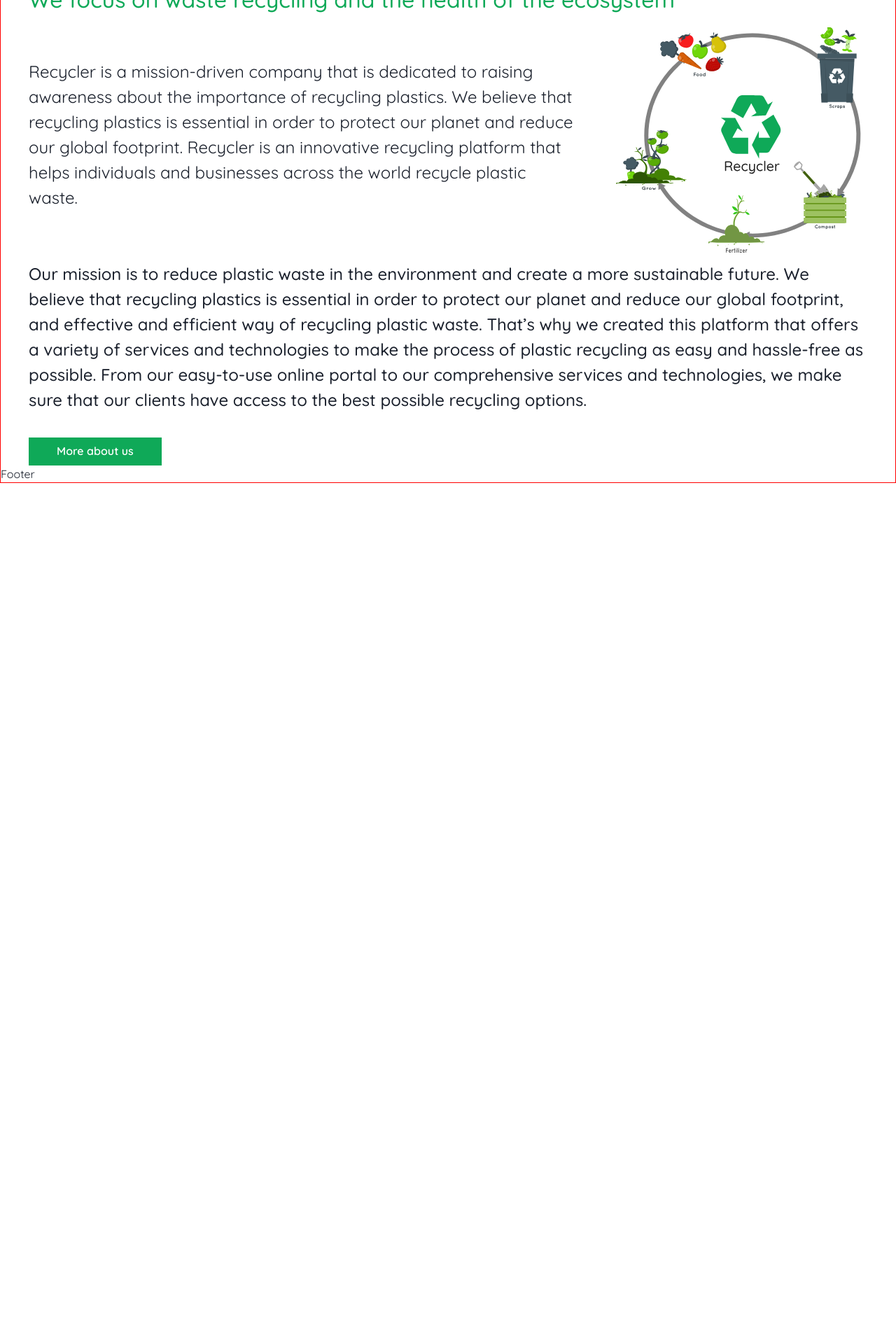
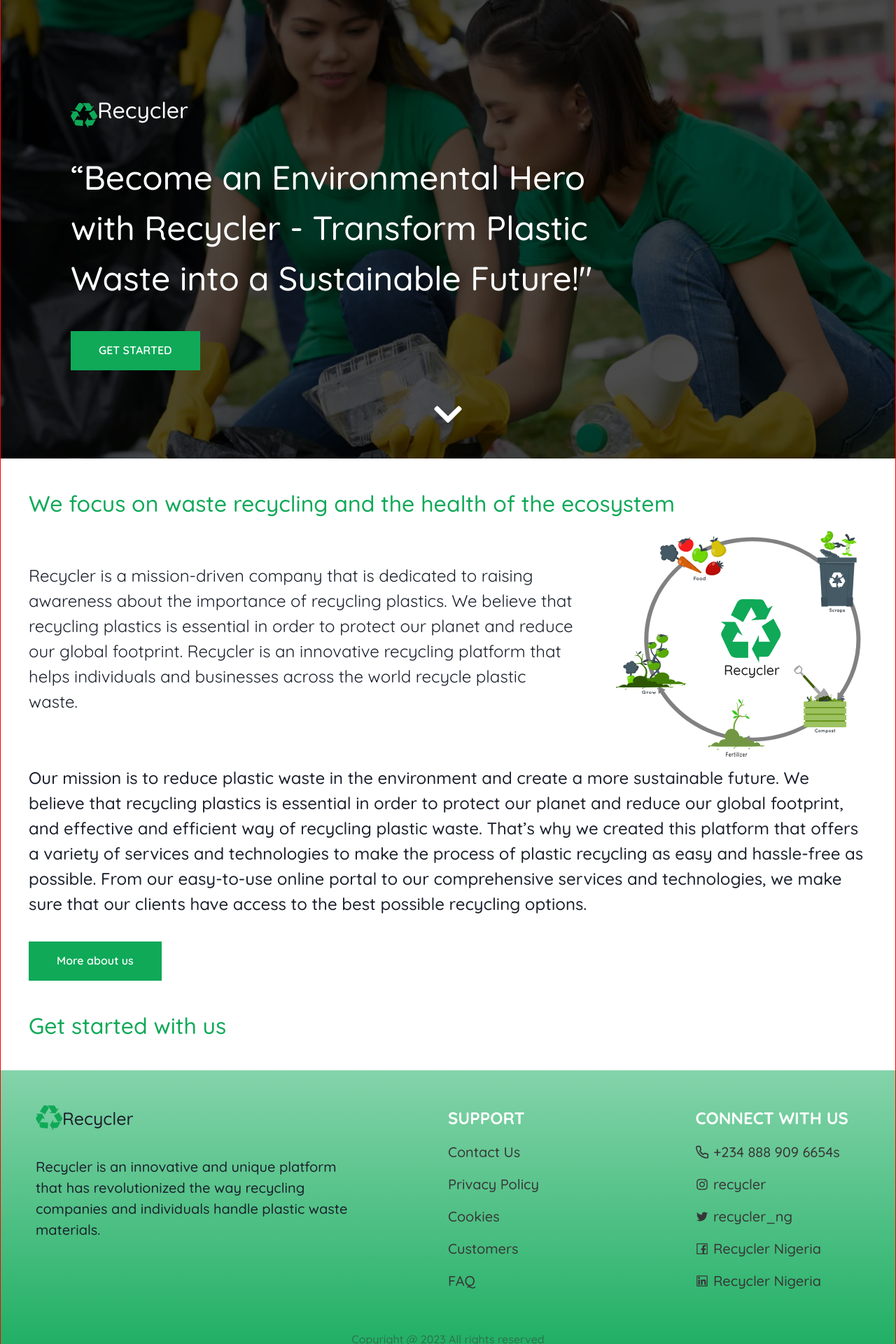
Before and after one commit to Recycler-App/Frontend, a React (Create React App) app: page / in a window 1280 px wide. Shown: the part 160-2080 px from the top of the page at 70% size. Before the commit the page ends 850 px from the top, so only its background shows below. Built offline with nearby package versions, Linux system fonts and the light colour scheme.

Commit message:
added footer

```diff
--- a/src/components/Footer.tsx
+++ b/src/components/Footer.tsx
@@ -1,9 +1,55 @@
-import React from 'react'
+import { Box, Flex, Text } from "@chakra-ui/react";
+import React from "react";
+import Logo from "../svg/Logo";
+import {  } from "react-icons/bs"
+import { AiOutlineFacebook, AiOutlineInstagram, AiOutlineLinkedin, AiOutlineTwitter } from "react-icons/ai"
+import { FiPhone } from "react-icons/fi"
 
 const Footer = () => {
   return (
-    <div>Footer</div>
-  )
-}
+    <Flex bg="linear-gradient(180deg, rgba(15, 169, 88, 0.51) 0%, #0FA958 99.99%, #0FA958 100%)" justify="space-between" p="50px" flexWrap="wrap">
+      <Box w="40%">
+        <Flex mb={5}>
+          <Logo />
+          <Text fontWeight={500} fontSize="25px">
+            {" "}
+            Recycler
+          </Text>
+        </Flex>
+        <Text fontWeight={500} fontSize="20px">
+          Recycler is an innovative and unique platform that has revolutionized
+          the way recycling companies and individuals handle plastic waste
+          materials.
+        </Text>
+      </Box>
 
-export default Footer
+      <Box fontSize="20px" fontWeight={500} color="accent" w="20%">
+        <Text fontSize="24px" fontWeight={700} color="light">
+          SUPPORT
+        </Text>
+        <Text>Contact Us</Text>
+        <Text>Privacy Policy</Text>
+        <Text>Cookies</Text>
+        <Text>Customers</Text>
+        <Text>FAQ</Text>
+      </Box>
+
+      <Box fontSize="20px" fontWeight={500} color="accent" w="20%">
+        <Text fontSize="24px" fontWeight={700} color="light">
+          CONNECT WITH US
+        </Text>
+        <Text display="flex" alignItems="center"><FiPhone/>&nbsp;+234 888 909 6654s</Text>
+        <Text display="flex" alignItems="center"><AiOutlineInstagram/>&nbsp;recycler</Text>
+        <Text display="flex" alignItems="center"><AiOutlineTwitter/>&nbsp;recycler_ng</Text>
+        <Text display="flex" alignItems="center"><AiOutlineFacebook/>&nbsp;Recycler Nigeria</Text>
+        <Text display="flex" alignItems="center"><AiOutlineLinkedin/>&nbsp;Recycler Nigeria</Text>
+      </Box>
+      <Box w="100%" mt={10} textAlign="center">
+        <Text fontSize="16px" fontWeight={500} color="accent" opacity={0.5}>Copyright @ 2023 All rights reserved</Text>
+      </Box>
+    </Flex>
+
+  );
+};
+
+export default Footer;
--- a/src/routes/Home.tsx
+++ b/src/routes/Home.tsx
@@ -1,10 +1,51 @@
-import { Box, Button, Flex, Image, Text } from "@chakra-ui/react";
+import { Box, Button, Flex, IconButton, Image, Text } from "@chakra-ui/react";
+import Bg from "../assets/bg.png"
 import React from "react";
+import Logo from "../svg/Logo";
+import { FaChevronDown } from "react-icons/fa"
 
 function Home() {
   return (
     <>
-      <Box px={10}>
+        <Box
+            backgroundImage={`url(${Bg})`}
+            minHeight="calc(100vh - 120px)"
+            backgroundAttachment= "fixed"
+            backgroundPosition= "center"
+            backgroundRepeat= "no-repeat"
+            backgroundSize= "cover"
+            color="light"
+        >
+            <Box w="60%" ml="100px" pt="calc(50vh - 242px)">
+                <Flex alignItems="center" mb={5}>
+                    <Logo />
+                    <Text fontWeight={500} fontSize="32px">
+                    {" "}
+                    Recycler
+                    </Text>
+                </Flex>
+                <Text fontWeight={500} fontSize="48px" mb={5}>“Become an Environmental Hero with Recycler - Transform Plastic Waste into a Sustainable Future!"</Text>
+                <Button bg="primary" color="light" px={10} py={7} borderRadius={0} mt={5}>
+                    GET STARTED
+                </Button>
+            </Box>
+            <IconButton
+                aria-label="scroll"
+                icon={<FaChevronDown/>}
+                bg="transparent"
+                color="light"
+                fontSize="46px"
+                display="block"
+                mt={10}
+                mx="auto"
+                _hover={{
+                    bg:"transparent"
+                }}
+                onClick={() => window.scrollBy(0, 500)}
+            />
+        </Box>
+
+        <Box px={10} my={10}>
             <Text fontSize="32px" fontWeight="500" color="primary">We focus on waste recycling and the health of the ecosystem</Text>
             <Flex alignItems="center" justify="space-between">
             <Text fontSize="24px" fontWeight="400" w="65%">
@@ -29,9 +70,14 @@
             have access to the best possible recycling options.
             </Text>
 
-        <Button bg="primary" color="light" px={10} borderRadius={0} mt={5}>
+            <Button bg="primary" color="light" px={10} py={7} borderRadius={0} mt={5}>
                 More about us
             </Button>
+        </Box>
+
+        <Box px={10} my={10}>
+            <Text fontSize="32px" fontWeight="500" color="primary">Get started with us</Text>
+
         </Box>
     </>
   );
```
Also changed, not shown: src/assets/bg.png (added). Lines whose indentation alone changed are shown as unchanged.
